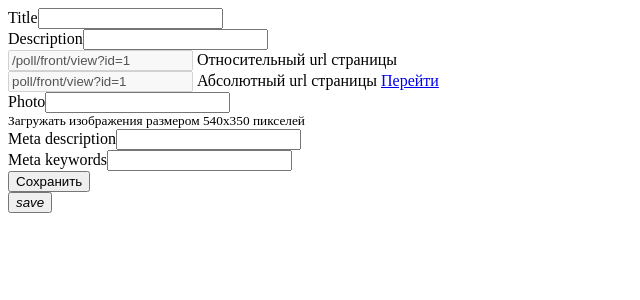
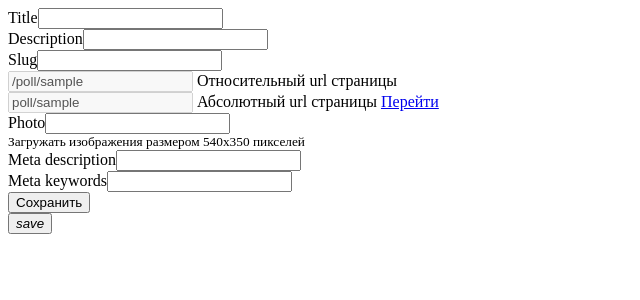
Before and after one commit to IT-Yakutia/yii2-poll, a PHP site: template src/views/back/update.php in a window 1280 px wide. Shown: the top 300 px of the page, without its empty margins (0-640 px from the left). Run offline with PHP 8.4, Linux system fonts and the light colour scheme; the template is opened without the code that fills it: most values are stand-ins (such as "Sample title", 1, 10 or a date in 2020); form fields are guessed from the names that the template uses; data that the repository does not hold is empty; some libraries are stand-ins or nearby versions.

Commit message:
slug fixed

```diff
--- a/src/models/Poll.php
+++ b/src/models/Poll.php
@@ -103,7 +103,8 @@ class Poll extends ActiveRecord
         return $this->hasMany(PollQuestion::class, ['poll_id' => 'id']);
     }
 
-    public function afterSave($insert, $changedAttributes){
+    public function afterSave($insert, $changedAttributes) {
+        // var_dump($changedAttributes); die;
         parent::afterSave($insert, $changedAttributes);
         $this->saveItems();
     }
--- a/src/views/back/_form.php
+++ b/src/views/back/_form.php
@@ -24,18 +24,18 @@ use yii\widgets\ActiveForm;
 
     <?= $form->field($model, 'description')->textInput(['maxlength' => true]) ?>
 
-    <?= $form->field($model, 'slug')->textInput(['maxlength' => true])->hiddenInput()->label(false) ?>
+    <?= $form->field($model, 'slug')->textInput(['maxlength' => true])//->hiddenInput()->label(false) ?>
 
     <?php if (!$model->isNewRecord) { ?>
         <div class="input-field">
-            <input disabled value="<?= '/poll/front/view?id=' . $model->id ?>" id="disabled" type="text" class="validate">
+            <input disabled value="<?= '/poll/' . $model->slug ?>" id="disabled" type="text" class="validate">
             <label for="disabled">Относительный url страницы</label>
         </div>
 
         <div class="input-field">
-            <input disabled value="<?= Yii::$app->params['domain'] . 'poll/front/view?id=' . $model->id ?>" id="disabled" type="text" class="validate">
+            <input disabled value="<?= Yii::$app->params['domain'] . 'poll/' . $model->slug ?>" id="disabled" type="text" class="validate">
             <label for="disabled">Абсолютный url страницы</label>
-            <?= Html::a("Перейти", '/poll/front/view?id=' . $model->id, ['target' => "_blank"]) ?>
+            <?= Html::a("Перейти", '/poll/' . $model->slug, ['target' => "_blank"]) ?>
         <?php } ?>
 
         <?= $form->field($model, 'photo')->widget(Cropper::class, [
```
Also changed, not shown: src/controllers/FrontController.php (+8 -7 lines).
